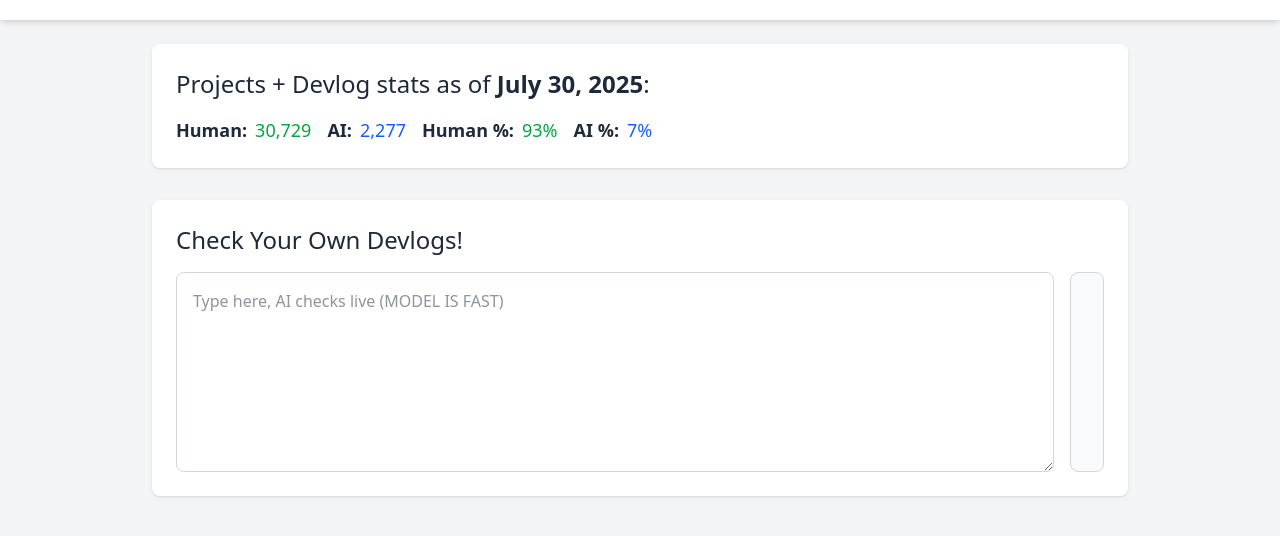
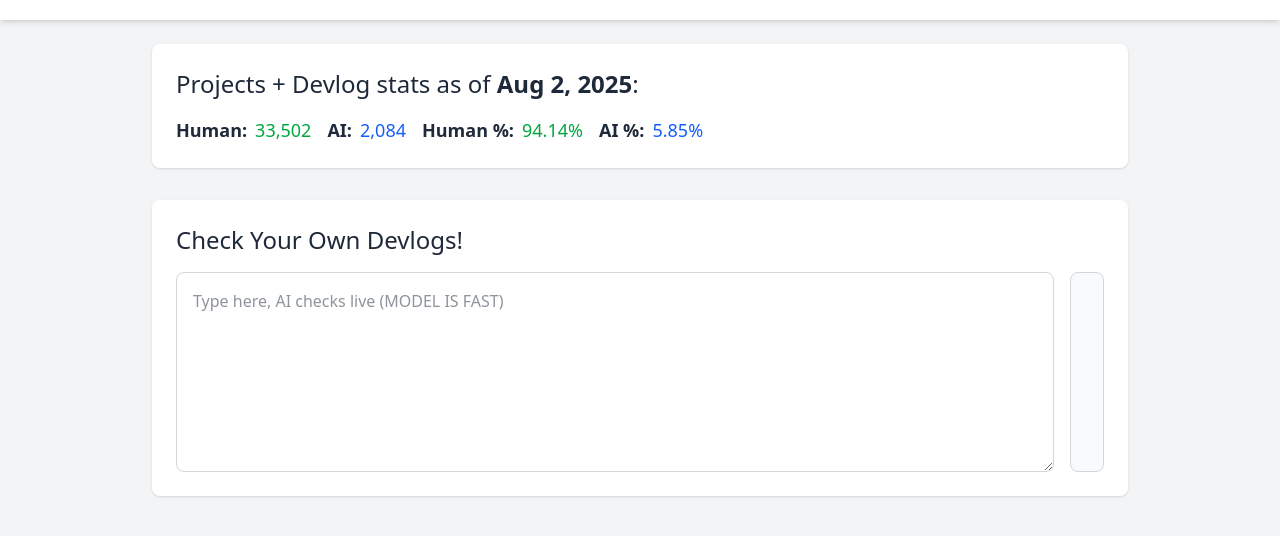
Before and after one commit to elijah629/how-much-of-som-is-ai, a website built with Vite: page inference-wasm-web/index.html in a window 1280 px wide. Shown: the part 64-600 px from the top of the page. Built offline with nearby package versions, Linux system fonts and the light colour scheme.

Commit message:
update metrics

```diff
--- a/inference-wasm-web/index.html
+++ b/inference-wasm-web/index.html
@@ -27,24 +27,24 @@
       <section class="bg-white dark:bg-gray-800 rounded-lg shadow-sm p-6">
         <h2 class="text-2xl font-medium mb-4">
           Projects + Devlog stats as of
-          <span class="font-semibold">July 30, 2025</span>:
+          <span class="font-semibold">Aug 2, 2025</span>:
         </h2>
         <div class="flex flex-wrap gap-4 text-lg">
           <div class="flex items-center space-x-2">
             <span class="font-semibold">Human:</span>
-            <span class="text-green-600 dark:text-green-400">30,729</span>
+            <span class="text-green-600 dark:text-green-400">33,502</span>
           </div>
           <div class="flex items-center space-x-2">
             <span class="font-semibold">AI:</span>
-            <span class="text-blue-600 dark:text-blue-400">2,277</span>
+            <span class="text-blue-600 dark:text-blue-400">2,084</span>
           </div>
           <div class="flex items-center space-x-2">
             <span class="font-semibold">Human %:</span>
-            <span class="text-green-600 dark:text-green-400">93%</span>
+            <span class="text-green-600 dark:text-green-400">94.14%</span>
           </div>
           <div class="flex items-center space-x-2">
             <span class="font-semibold">AI %:</span>
-            <span class="text-blue-600 dark:text-blue-400">7%</span>
+            <span class="text-blue-600 dark:text-blue-400">5.85%</span>
           </div>
         </div>
       </section>
```
